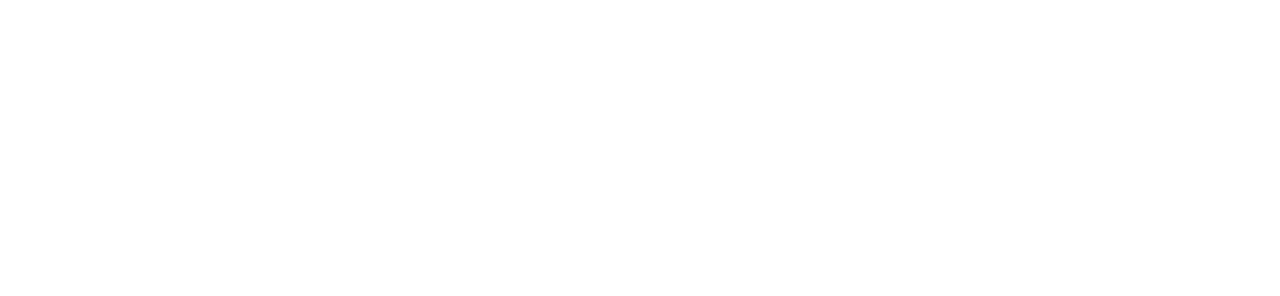
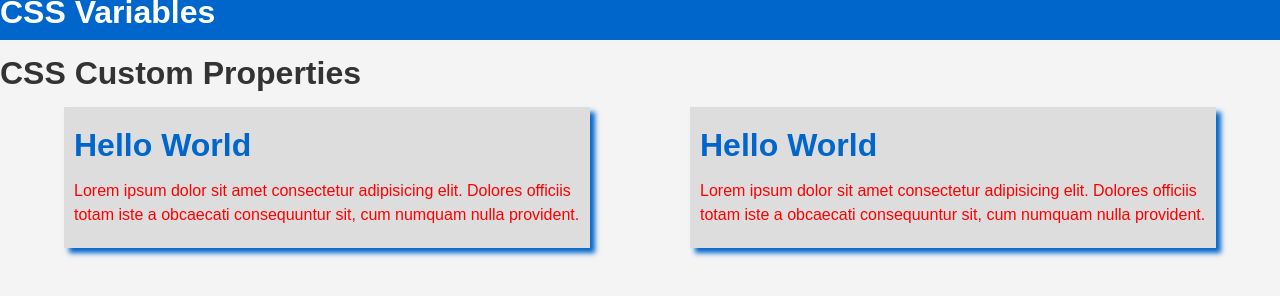
Before and after one commit to Flylookinalbino/web-dev-CC, a plain HTML site: page CSS Custom Properties/index.html in a window 1280 px wide. Drawn offline with Linux system fonts and the light colour scheme.

Commit message:
CSS Custom Properties
Worked with Custom Properties and accessed and changed them through javascript.

```diff
--- a/CSS Custom Properties/index.html
+++ b/CSS Custom Properties/index.html
@@ -4,8 +4,42 @@
     <meta charset="UTF-8">
     <meta name="viewport" content="width=device-width, initial-scale=1.0">
     <title>CSS Custom Properties</title>
+    <link rel="stylesheet" type="text/css" href="style.css">
 </head>
 <body>
-
+    <header id="main-header">
+        <h1>CSS Variables</h1>
+    </header>
+    <h1>CSS Custom Properties</h1>
+    <div class="container">
+        <div class="grid">
+            <div class="box">
+                <h1>Hello World</h1>
+                <p>
+                    Lorem ipsum dolor sit amet consectetur adipisicing elit.
+                    Dolores officiis totam iste a obcaecati consequuntur sit,
+                    cum numquam nulla provident.
+                </p>
+            </div>
+            <div class="box">
+                <h1>Hello World</h1>
+                <p>
+                    Lorem ipsum dolor sit amet consectetur adipisicing elit.
+                    Dolores officiis totam iste a obcaecati consequuntur sit,
+                    cum numquam nulla provident.
+                </p>
+            </div>
+        </div>
+    </div>
+    <script type="text/javascript">
+        //how to get a variable property
+        const box = document.querySelector('.box');
+        const boxStyle = getComputedStyle(box);
+        const boxMainColor = boxStyle.getPropertyValue('--box-txt-color');
+        console.log(boxMainColor);
+        //how to change a variable property
+        const header = document.querySelector('#main-header');
+        header.style.setProperty('--header-bg-color', boxMainColor);
+    </script>
 </body>
 </html>
--- a/CSS Custom Properties/style.css
+++ b/CSS Custom Properties/style.css
@@ -0,0 +1,75 @@
+/* Defining vars for root element */
+:root{
+    /*  Main Variables  */
+    --main-bg-color: #f4f4f4;
+    --main-txt-color: #333;
+    --main-line-hight: 1.5em;
+    --main-font-family: Arial, Helvetica, sans-serif;
+    --clear-mp: 0;
+    /* Container Variables */
+    --container-width: 90%;
+    --container-center: 20px auto;
+    /* Header Variables */
+    --header-bg-color: #333;
+    --header-txt-color: #fff;
+    --header-height: 40px;
+}
+
+body{
+    margin: var(--clear-mp);
+    padding: var(--clear-mp);
+    line-height: var(--main-line-hight);
+    font-family: var(--main-font-family);
+    background-color: var(--main-bg-color);
+    color: var(--main-txt-color);
+}
+.container{
+    width: var(--container-width);
+    margin: var(--container-center);
+}
+header#main-header{
+    background-color: var(--header-bg-color);
+    color: var(--header-txt-color);
+    height: var(--header-height);
+}
+header#main-header h1{
+    margin: var(--clear-mp);
+    padding: var(--clear-mp);
+}
+
+.grid{
+    display: grid;
+    grid-template-columns: 1fr 1fr;
+    grid-gap: 1em;
+    align-items: center;
+    --grid: 100;
+}
+.grid{
+    grid-gap: calc(var(--grid) * 1px);
+}
+
+/* Define box vars */
+.box{
+    --box-bg-color: #ddd;
+    --box-txt-color: #06c;
+    --box-padding: 5px 10px;
+    --box-shadow-h-offset: 5px;
+    --box-shadow-v-offset: 5px;
+    --box-shadow-blur: 5px;
+
+}
+.box{
+    background-color:var(--box-bg-color);
+    padding: var(--box-padding);
+    border-color: 1px solid var(--box-txt-color);
+    box-shadow: var(--box-shadow-h-offset) var(--box-shadow-v-offset) var(--box-shadow-blur) var(--box-txt-color);
+}
+h1{
+    color: var(--box-txt-color);
+}
+.box p{
+    /*--box-txt-color: red; OVERRIDE VARS
+    color: var(--box-txt-color);*/
+    /* Setting a Fallback */
+    color: var(--box-text-color, red);
+}
```
